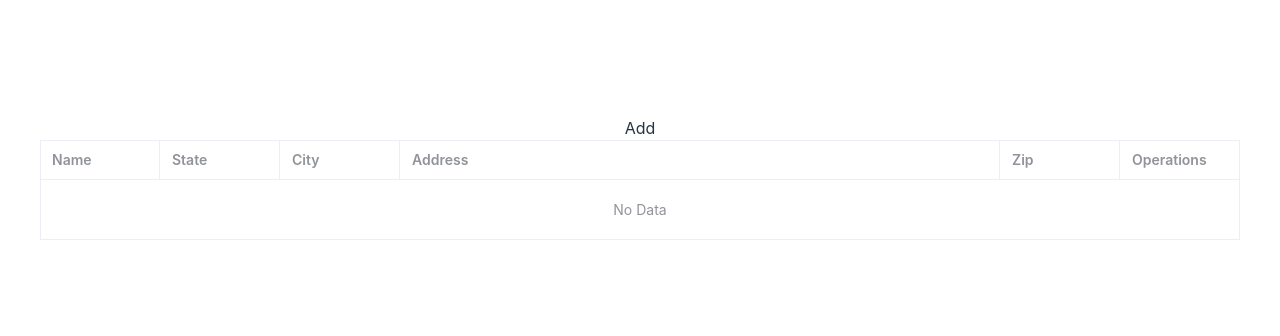
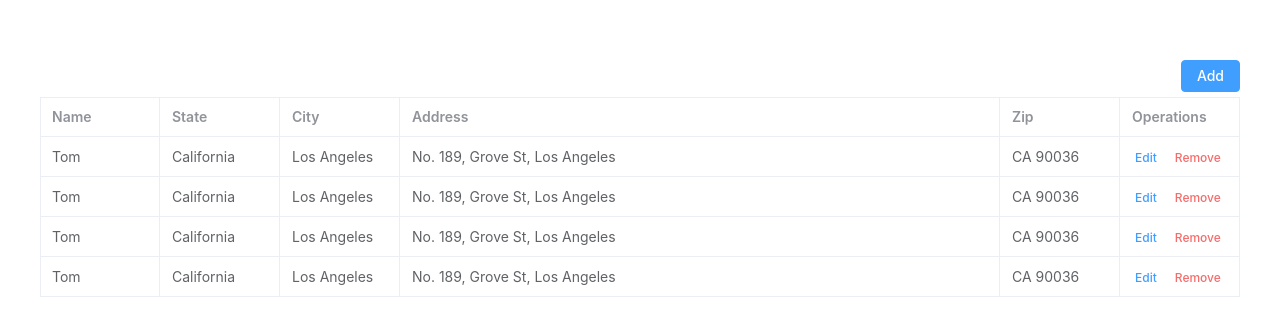
Before and after one commit to StormerZSha/editable-table-withelementplus, a Vue app: page / in a window 1280 px wide. Shown: the part 222-558 px from the top of the page. Built offline with nearby package versions, Linux system fonts and the light colour scheme.

Commit message:
add style&data

```diff
--- a/package.json
+++ b/package.json
@@ -10,6 +10,7 @@
   },
   "dependencies": {
     "element-plus": "^2.3.7",
+    "sass": "^1.63.6",
     "vue": "^3.2.47"
   },
   "devDependencies": {
--- a/src/components/editableTable.vue
+++ b/src/components/editableTable.vue
@@ -1,7 +1,7 @@
 <template>
     <div class="editableTable">
         <div class="tableTop">
-            <div class="addbtn">Add</div>
+            <el-button  type="primary" >Add</el-button>
         </div>
         <div class="tableContainer">
             <el-table
@@ -27,8 +27,46 @@
     </div>
 </template>
 <script setup>
-
+import {ref} from 'vue'
+let tableData=ref([
+   {
+    name: 'Tom',
+    state: 'California',
+    city: 'Los Angeles',
+    address: 'No. 189, Grove St, Los Angeles',
+    zip: 'CA 90036',
+  },
+  {
+    name: 'Tom',
+    state: 'California',
+    city: 'Los Angeles',
+    address: 'No. 189, Grove St, Los Angeles',
+    zip: 'CA 90036',
+  },
+  {
+    name: 'Tom',
+    state: 'California',
+    city: 'Los Angeles',
+    address: 'No. 189, Grove St, Los Angeles',
+    zip: 'CA 90036',
+  },
+  {
+    name: 'Tom',
+    state: 'California',
+    city: 'Los Angeles',
+    address: 'No. 189, Grove St, Los Angeles',
+    zip: 'CA 90036',
+  }
+])
+let tableKey=ref(0)
 </script>
-<style>
-
+<style lang="scss">
+.editableTable{
+    .tableTop{
+        width: 100%;
+        margin-bottom: 5px;
+        display: flex;
+        justify-content: flex-end;
+    }
+}
 </style>
```
Also changed, not shown: 1 other file (tests, documents, lock files or other folders).
